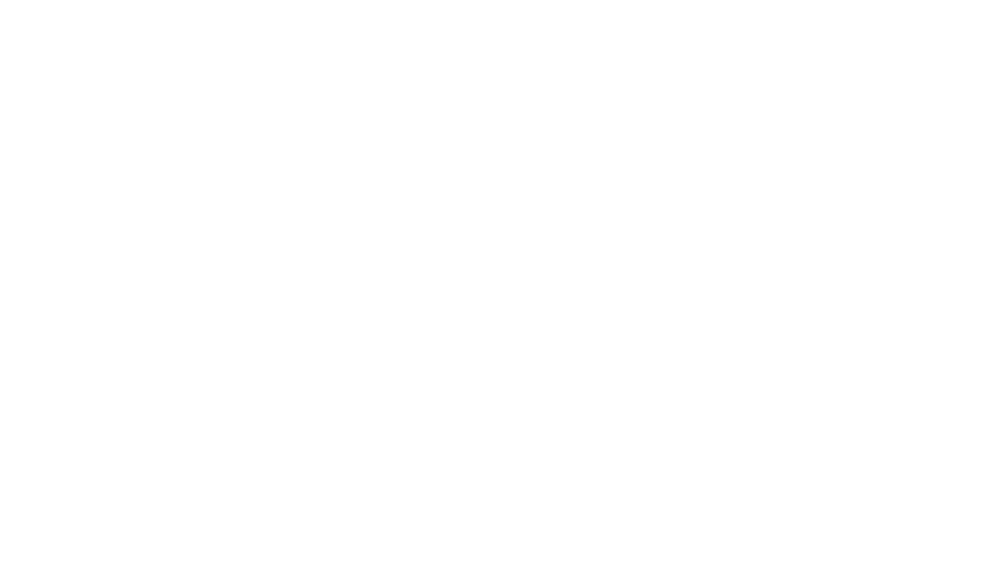
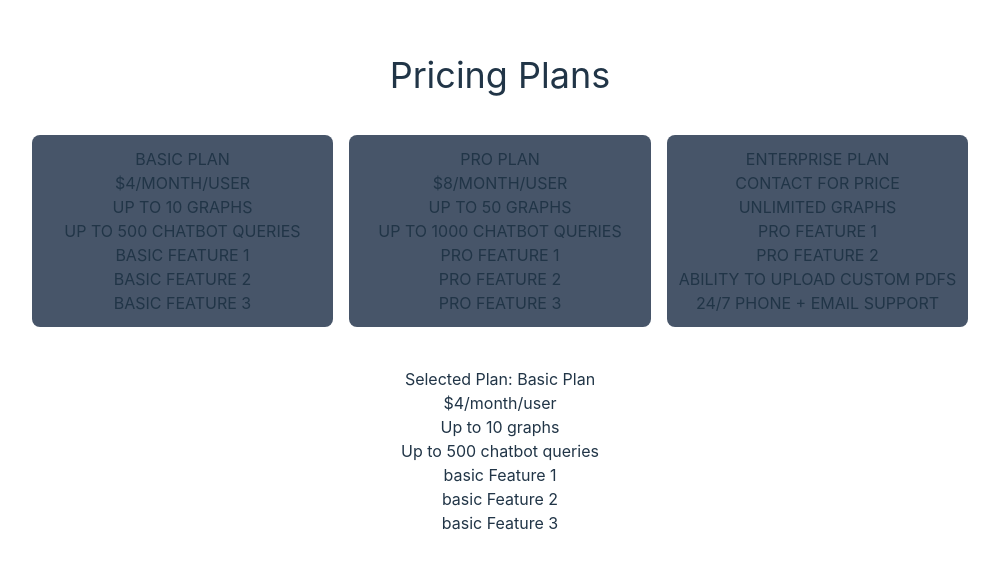
Before and after one commit to Vermaji8620/GenoshiAi, a React (Vite) app: page /pricing in a window 1280 px wide. Before the commit this address had no page. Shown: the part 105-674 px from the top of the page, without its empty margins (140-1139 px from the left). Built offline with nearby package versions, Linux system fonts and the light colour scheme.

Commit message:
making the pricing plans page

```diff
--- a/src/App.jsx
+++ b/src/App.jsx
@@ -4,6 +4,7 @@ import CreateNewGraph from "./page1/CreateNewGraph";
 import GraphDetails from "./page1/GraphDetails";
 import ProfileDashboard from "./page1/ProfileDashboard";
 import { BrowserRouter, Routes, Route } from "react-router-dom";
+import PricingPage from "./page2/pricing";
 
 function App() {
   return (
@@ -11,6 +12,7 @@ function App() {
       <Routes>
         <Route path="/profile" element={<ProfileDashboard />} />
         <Route path="/createnewgraph" element={<CreateNewGraph />} />
+        <Route path="/pricing" element={<PricingPage />} />
         <Route path="/account" element={<AccountSettings />} />
         <Route path="/getgraphdetails" element={<GraphDetails />} />
       </Routes>
--- /dev/null
+++ b/src/page2/pricing.jsx
@@ -0,0 +1,82 @@
+import { useState } from "react";
+
+const pricingPlans = [
+  {
+    id: 1,
+    name: "Basic Plan",
+    cost: "$4/month/user",
+    graphsLimit: "Up to 10 graphs",
+    queriesLimit: "Up to 500 chatbot queries",
+    features: ["basic Feature 1", " basic Feature 2", "basic Feature 3"],
+  },
+  {
+    id: 2,
+    name: "Pro Plan",
+    cost: "$8/month/user",
+    graphsLimit: "Up to 50 graphs",
+    queriesLimit: "Up to 1000 chatbot queries",
+    features: ["pro Feature 1", "pro Feature 2", "pro Feature 3"],
+  },
+  {
+    id: 3,
+    name: "Enterprise Plan",
+    cost: "Contact for price",
+    graphsLimit: "Unlimited graphs",
+    customPDFs: "Ability to upload custom PDFs",
+    support: "24/7 phone + email support",
+    features: ["Pro feature 1", "Pro Feature 2"],
+  },
+];
+
+const PricingPage = () => {
+  const [selectedPlan, setSelectedPlan] = useState(pricingPlans[0]);
+
+  const handlePlanSelect = (plan) => {
+    setSelectedPlan(plan);
+  };
+
+  return (
+    <div className="pricing-page-container flex flex-col gap-10">
+      <h2 className="text-4xl">Pricing Plans</h2>
+      <div className="grid grid-cols-1 md:grid-cols-2 lg:grid-cols-3 gap-4">
+        {pricingPlans.map((plan) => (
+          <div
+            key={plan.id}
+            className={`pricing-plan-card ${
+              selectedPlan.id === plan.id ? "selected" : ""
+            } bg-slate-600 p-3 rounded-lg uppercase`}
+            onClick={() => handlePlanSelect(plan)}
+          >
+            <h3>{plan.name}</h3>
+            <p>{plan.cost}</p>
+            <p>{plan.graphsLimit}</p>
+            <p>{plan.queriesLimit}</p>
+            <ul>
+              {plan.features.map((feature, index) => (
+                <li key={index}>{feature}</li>
+              ))}
+            </ul>
+            {plan.customPDFs && <p>{plan.customPDFs}</p>}
+            {plan.support && <p>{plan.support}</p>}
+          </div>
+        ))}
+      </div>
+
+      <div className="selected-plan-details">
+        <h3>Selected Plan: {selectedPlan.name}</h3>
+        <p>{selectedPlan.cost}</p>
+        <p>{selectedPlan.graphsLimit}</p>
+        <p>{selectedPlan.queriesLimit}</p>
+        <ul>
+          {selectedPlan.features.map((feature, index) => (
+            <li key={index}>{feature}</li>
+          ))}
+        </ul>
+        {selectedPlan.customPDFs && <p>{selectedPlan.customPDFs}</p>}
+        {selectedPlan.support && <p>{selectedPlan.support}</p>}
+      </div>
+    </div>
+  );
+};
+
+export default PricingPage;
```
